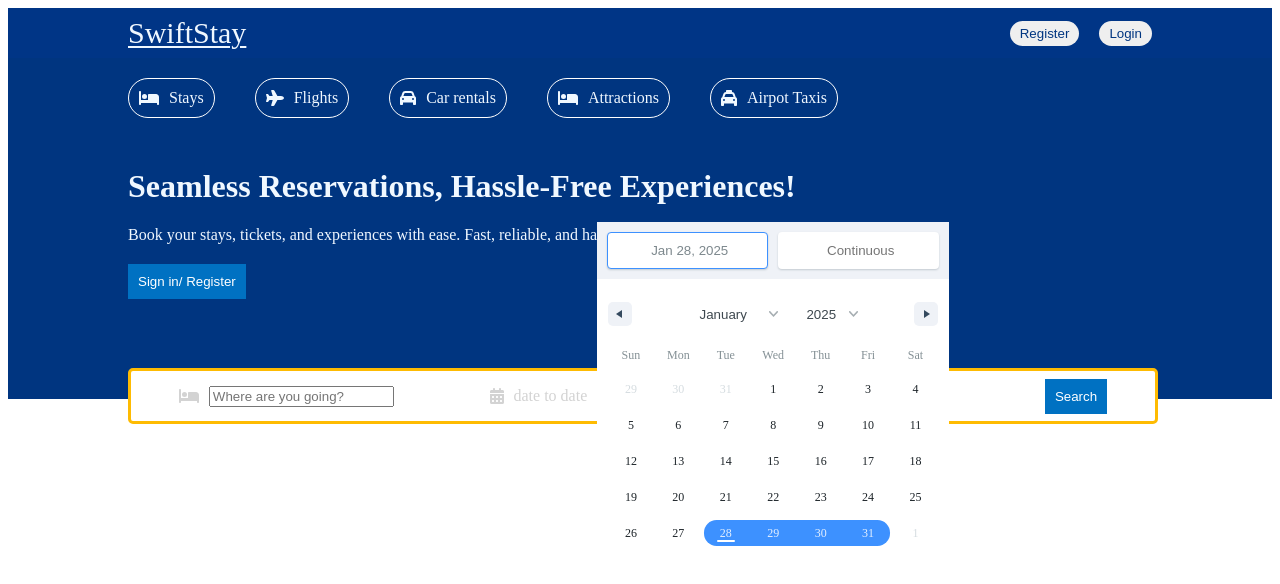
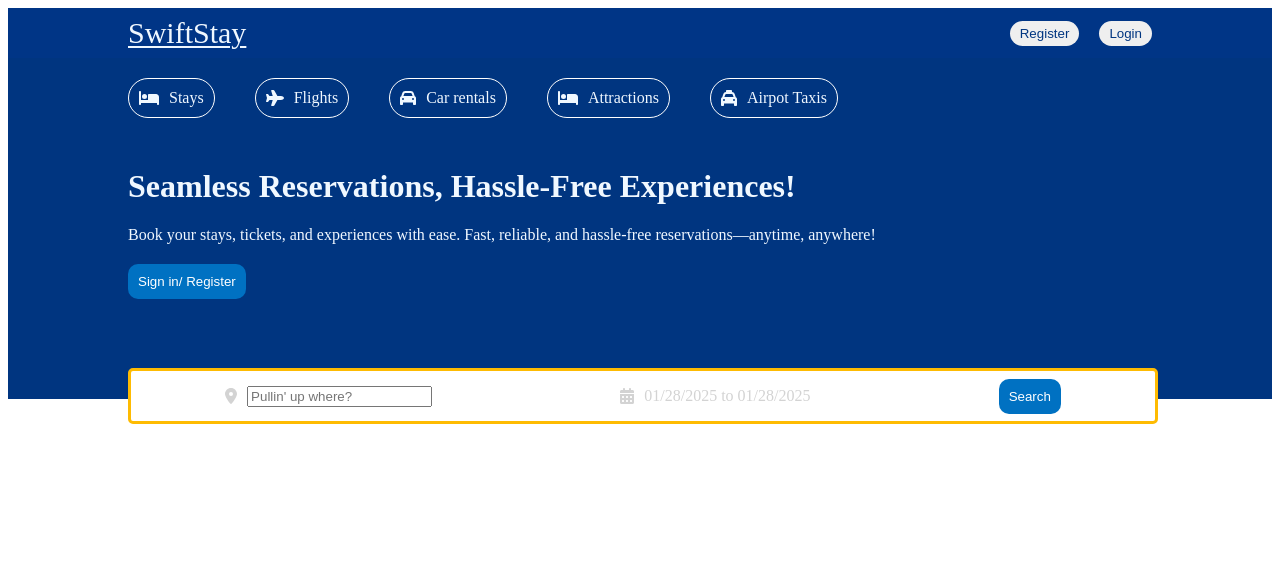
Before and after one commit to anushka44-bot/Reservation-App, a React (Vite) app: page / in a window 1280 px wide. Shown: the top 584 px of the page. Built offline with nearby package versions, Linux system fonts and the light colour scheme.

Commit message:
Fixing Calender

```diff
--- a/src/components/Header/Header.css
+++ b/src/components/Header/Header.css
@@ -34,6 +34,7 @@
 color: white ;
 font-weight: 500;
 border: none;
+border-radius:10px;
 padding: 10px;
 cursor: pointer;
 }
@@ -63,3 +64,7 @@
 color: lightgrey;
 cursor: pointer;
 }
+.date{
+  position: absolute;
+  top: 50px;
+}
--- a/src/components/Header/Header.jsx
+++ b/src/components/Header/Header.jsx
@@ -4,7 +4,7 @@
   faCar,
   faTaxi,
   faCalendarDays,
-  faPerson,
+  faLocationDot,
 } from "@fortawesome/free-solid-svg-icons";
 import { FontAwesomeIcon } from "@fortawesome/react-fontawesome";
 import "./Header.css";
@@ -12,12 +12,15 @@
 import { useState } from "react";
 import "react-date-range/dist/styles.css";
 import "react-date-range/dist/theme/default.css";
+import { format } from "date-fns";
 
 function Header() {
+  const [openDate, setOpendate] = useState(false);
+
   const [date, setDate] = useState([
     {
       startDate: new Date(),
-      endDate: null,
+      endDate: new Date(),
       key: "selection",
     },
   ]);
@@ -56,22 +59,31 @@
         <button className="headerBtn">Sign in/ Register</button>
         <div className="headerSearch">
           <div className="headerSearchItem">
-            <FontAwesomeIcon icon={faBed} className="headerIcon" />
+            <FontAwesomeIcon icon={faLocationDot} className="headerIcon" />
             <input
               type="text"
-              placeholder="Where are you going?"
+              placeholder="Pullin' up where?"
               className="headerSearchInput"
             />
           </div>
           <div className="headerSearchItem">
             <FontAwesomeIcon icon={faCalendarDays} className="headerIcon" />
-            <span className="headerSearchText">date to date</span>
+            <span
+              onClick={() => setOpendate(!openDate)}
+              className="headerSearchText"
+            >{`${format(date[0].startDate, "MM/dd/yyyy")} to ${format(
+              date[0].endDate,
+              "MM/dd/yyyy"
+            )}`}</span>
+            {openDate && (
               <DateRange
                 editableDateInputs={true}
                 onChange={(item) => setDate([item.selection])}
                 moveRangeOnFirstSelection={false}
                 ranges={date}
+                className="date"
               />
+            )}
           </div>
           <div className="headerSearchItem">
             <button className="headerBtn">Search</button>
```
Lines whose indentation alone changed are shown as unchanged.
